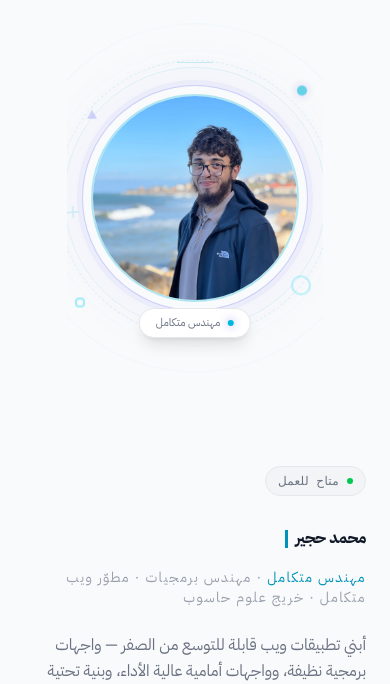
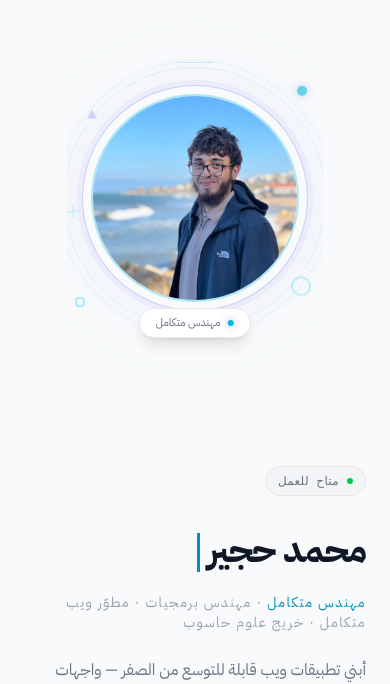
Before and after one commit to MohammadHajeer/my-portfolio, a Next.js app: page /ar in a window 390 px wide. Shown: the part 174-858 px from the top of the page. Built offline with nearby package versions, Linux system fonts and the light colour scheme; a web font is replaced by a local one.

Commit message:
refactor: adjust heading size for improved responsiveness in Hero component

```diff
--- a/app/[lang]/(hero)/page.tsx
+++ b/app/[lang]/(hero)/page.tsx
@@ -36,7 +36,7 @@ export default async function Hero({
 
         <h1
           className={cn(
-            "sm:text-5xl lg:text-6xl font-bold",
+            "text-4xl sm:text-5xl lg:text-6xl font-bold",
             "leading-tight tracking-tight mb-5",
             "text-gray-900 dark:text-gray-50",
           )}
```
